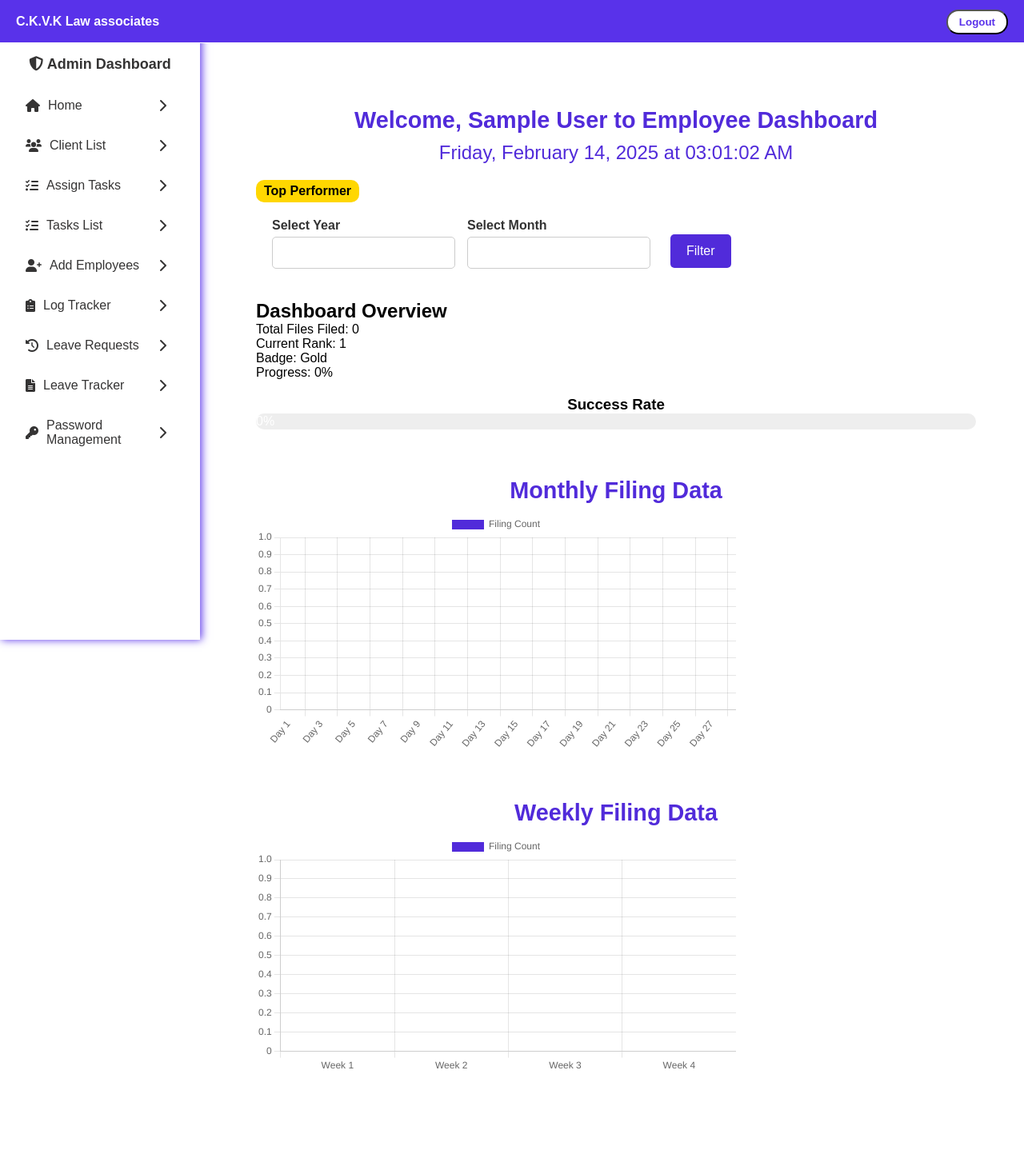
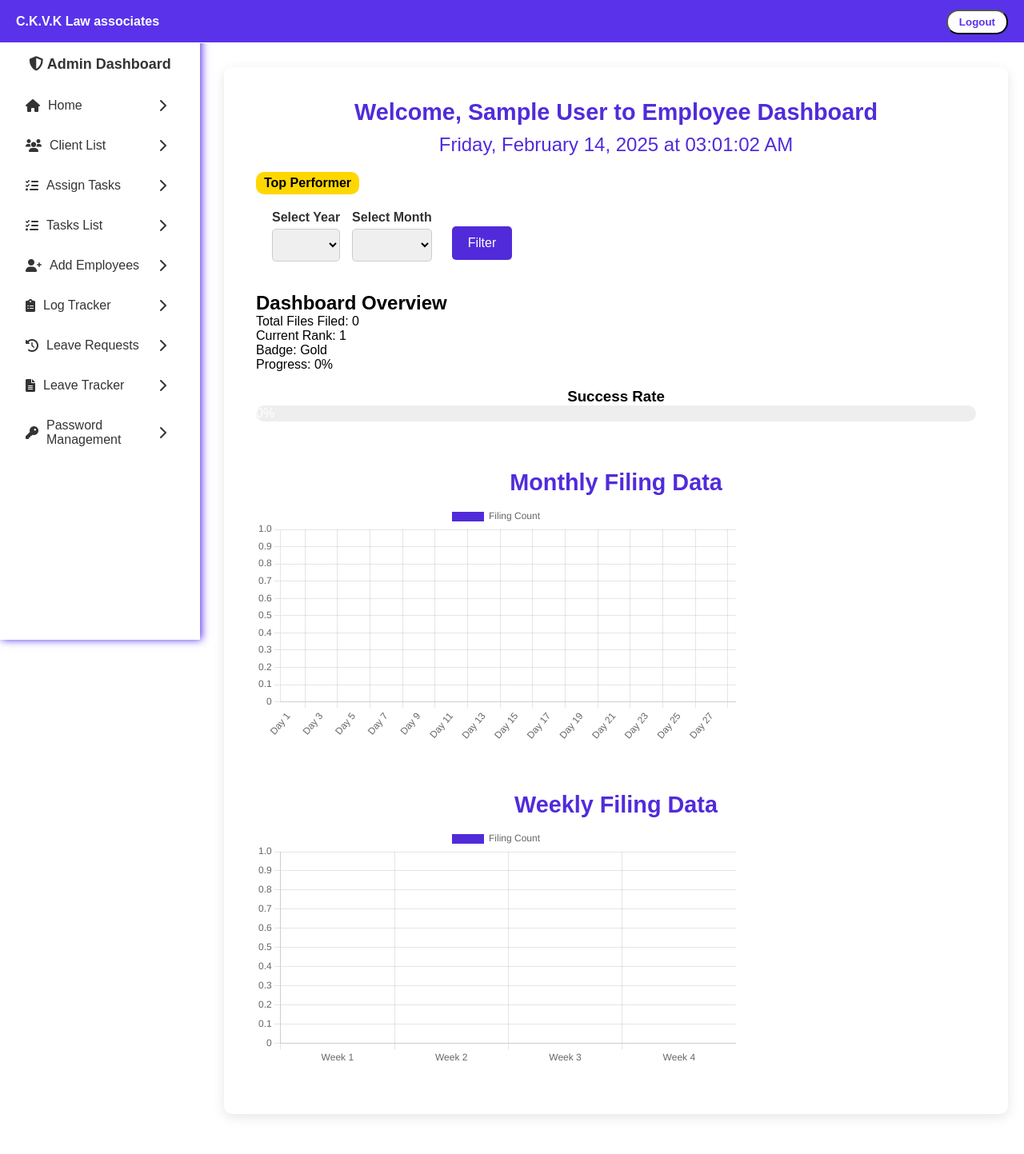
Before and after one commit to vinaykalwala/ClientKyc, a Django app: page /employee-dashboard/ in a window 1280 px wide. Shown: the whole page at 80% size. After the commit the page ends 1397 px from the top, so only its background shows below. Run offline with Django 5.2, Linux system fonts and the light colour scheme; a user stored in the database is signed in; tables that the repository leaves empty hold one stand-in row (values such as "Sample post"); lists and menus that the app fills with data are empty.

Commit message:
design added in dashboards

```diff
--- a/templates/employee_dashboard.html
+++ b/templates/employee_dashboard.html
@@ -5,8 +5,11 @@
     <title>Employee Dashboard</title>
     <style>
         .container {
-            margin: 20px auto;
+            margin: 10px auto;
+            background: #ffffff;
             padding: 20px;
+            border-radius: 10px;
+            box-shadow: 0px 4px 15px rgba(0, 0, 0, 0.1);
         }
         .card {
             border-radius: 10px;
@@ -85,7 +88,7 @@
             text-align: center;
             color: white;
             line-height: 20px;
-            background-color: rgb(81, 43, 218);
+            background-color: rgb(68 185 0);
         }
         .clock {
             font-size: 1.5em;
@@ -121,11 +124,19 @@
                         <div class="row">
                             <div class="input-group">
                                 <label for="year">Select Year</label>
-                                <input type="number" name="year" id="year" class="form-control" value="{{ year }}" required>
+                                <select name="year" id="year" class="form-control" required>
+                                    {% for y in year_range %}
+                                        <option value="{{ y }}" {% if y == year %}selected{% endif %}>{{ y }}</option>
+                                    {% endfor %}
+                                </select>
                             </div>
                             <div class="input-group">
                                 <label for="month">Select Month</label>
-                                <input type="number" name="month" id="month" class="form-control" value="{{ month }}" required>
+                                <select name="month" id="month" class="form-control" required>
+                                    {% for num, name in months %}
+                                        <option value="{{ num }}" {% if num == month %}selected{% endif %}>{{ name }}</option>
+                                    {% endfor %}
+                                </select>
                             </div>
                             <div class="btn_cont">
                                 <button type="submit" class="btn-submit">Filter</button>
--- a/templates/superuser_dashboard.html
+++ b/templates/superuser_dashboard.html
@@ -9,7 +9,9 @@
         .container {
             padding: 20px;
             margin: 20px auto;
-            border-radius: 8px;
+            background: #ffffff;
+            border-radius: 10px;
+            box-shadow: 0px 4px 15px rgba(0, 0, 0, 0.1);
         }
 
         h2 {
```
Also changed, not shown: templates/associate_dashboard.html (+11 -5 lines).
